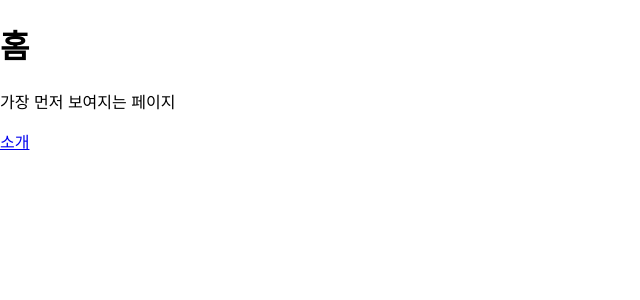
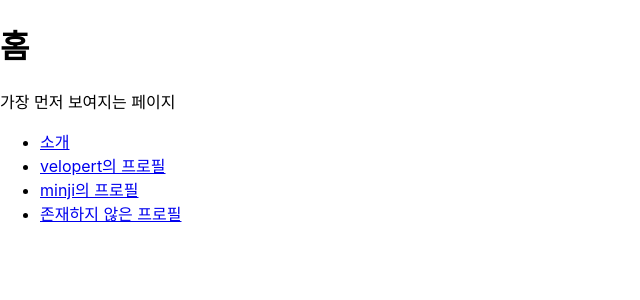
Before and after one commit to DongwookJeong/react-router, a React (Create React App) app in the folder router-tutorial/: page / in a window 1280 px wide. Shown: the top 300 px of the page, without its empty margins (0-640 px from the left). Built offline with nearby package versions, Linux system fonts and the light colour scheme.

Commit message:
URL 파라미터: 유동적인 값을 넣는 값을 넣는 형태이고, 주로 ID 또는 이름을 사용하여 특정 데이터를 조회할 때 사용, useParams라는 Hook을 사용하여 객체 형태로 조회 가능

```diff
--- a/router-tutorial/src/App.js
+++ b/router-tutorial/src/App.js
@@ -1,12 +1,14 @@
 import {Route, Routes}from 'react-router-dom'
 import About from './pages/About'
 import Home from './pages/Home'
+import Profile from './pages/Profile'
 
 const App = () => {
   return (
     <Routes>
       <Route path='/' element={<Home/>}/>
       <Route path='/about' element={<About/>}/>
+      <Route path='/profiles/:username' element={<Profile/>}/>
     </Routes>
   )
 }
--- a/router-tutorial/src/pages/Home.js
+++ b/router-tutorial/src/pages/Home.js
@@ -5,7 +5,20 @@
         <div>
             <h1>홈</h1>
             <p>가장 먼저 보여지는 페이지</p>
-            <Link to="/about">소개</Link>
+            <ul>
+                <li>
+                    <Link to="/about">소개</Link>
+                </li>
+                <li>
+                    <Link to="/profiles/velopert">velopert의 프로필</Link>
+                </li>
+                <li>
+                    <Link to="/profiles/minji">minji의 프로필</Link>
+                </li>
+                <li>
+                    <Link to="/profiles/void">존재하지 않은 프로필</Link>
+                </li>
+            </ul>
         </div>
     )
 }
--- /dev/null
+++ b/router-tutorial/src/pages/Profile.js
@@ -0,0 +1,33 @@
+import { useParams } from "react-router-dom";
+
+const data = {
+    velopert: {
+        name: '정동욱',
+        description: '리액트를 배우고 있는 개발자',
+    },
+    minji: {
+        name: '민지',
+        description: '뉴진스 리더',
+    },
+}
+
+const Profile = () => {
+    const params = useParams();
+    const profile = data[params.username]
+
+    return (
+        <div>
+            <h1>사용자 프로필</h1>
+            {profile ? (
+                <div>
+                    <h2>{profile.name}</h2>
+                    <p>{profile.description}</p>
+                </div>
+            ):(
+                <p>존재하지 않는 프로필</p>
+            )}
+        </div>
+    )
+}
+
+export default Profile;
```
